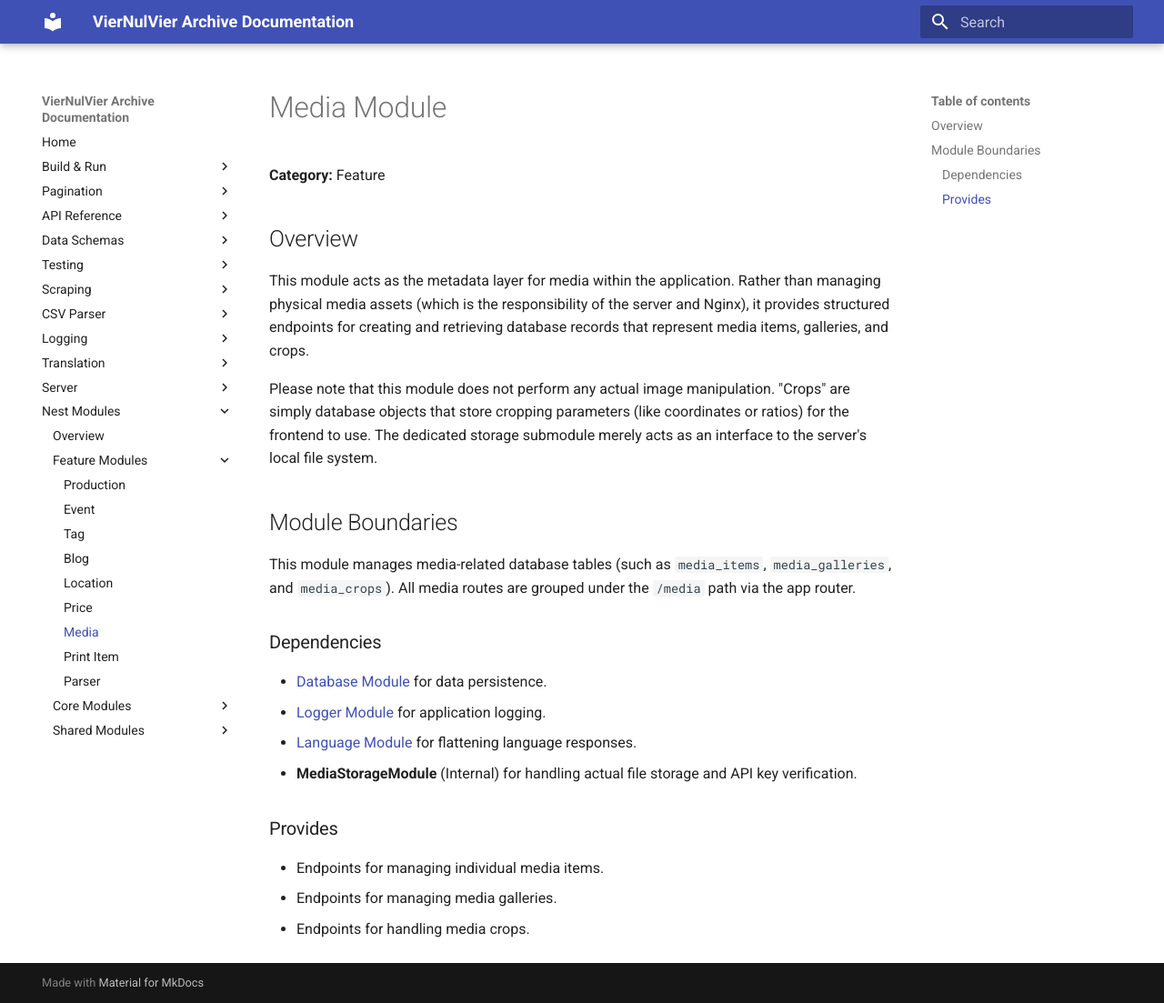
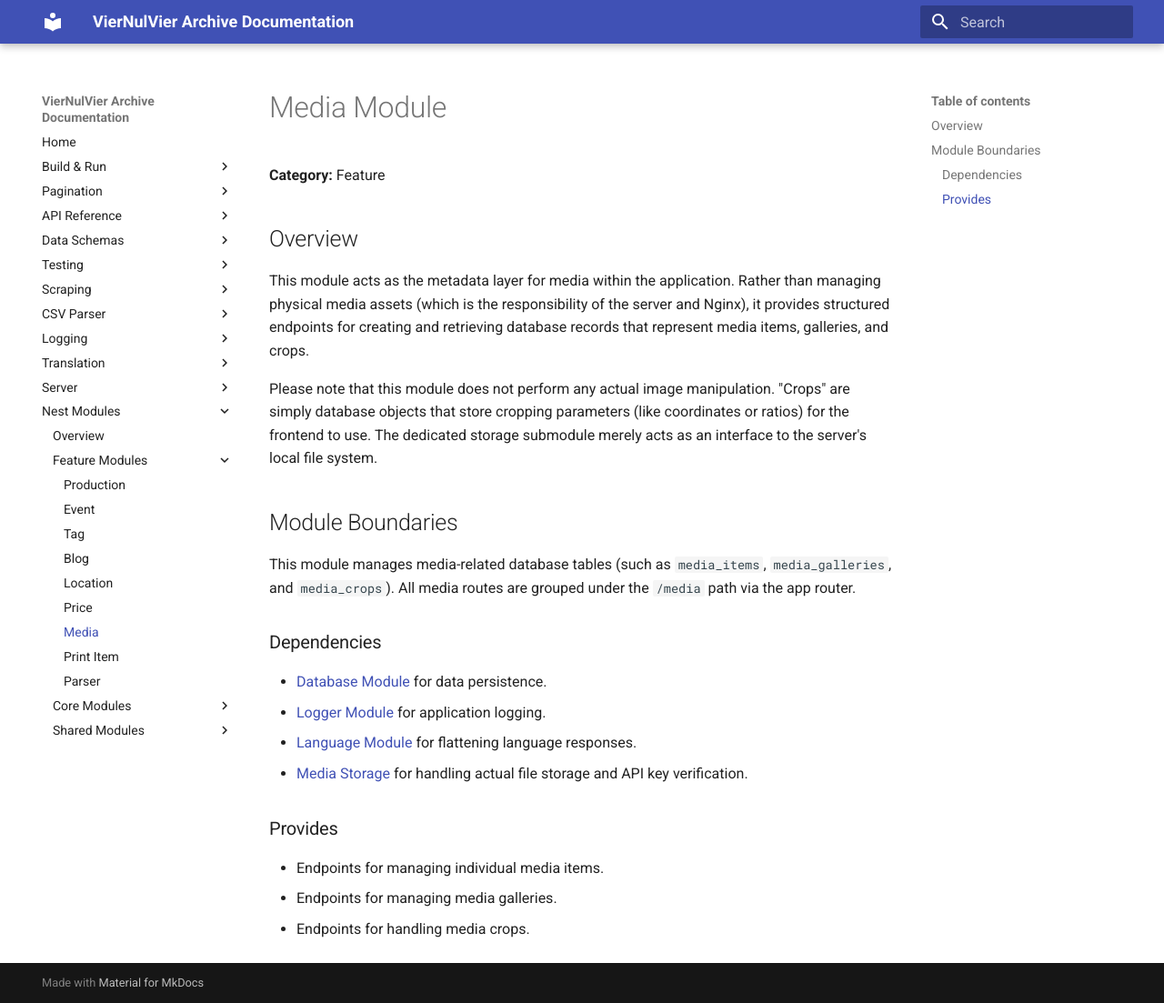
Before and after one commit to SELab-2/viernulvier-4, an MkDocs documentation site: the page built from docs/modules/media.md, in a window 1280 px wide and 1103 px high. Shown: the whole window at 91% size. Built offline with MkDocs 1.6.1 and Material for MkDocs 9.7.7, drawn with Linux system fonts in a browser that asks for light colours; the version menu is left out.

Commit message:
Forgor something again :skull:

```diff
--- a/docs/modules/media.md
+++ b/docs/modules/media.md
@@ -17,7 +17,7 @@ This module manages media-related database tables (such as `media_items`, `media
 * [Database Module](database.md) for data persistence.
 * [Logger Module](logger.md) for application logging.
 * [Language Module](language.md) for flattening language responses.
-* **MediaStorageModule** (Internal) for handling actual file storage and API key verification.
+* [Media Storage](media_storage.md) for handling actual file storage and API key verification.
 
 ### Provides
 
```
